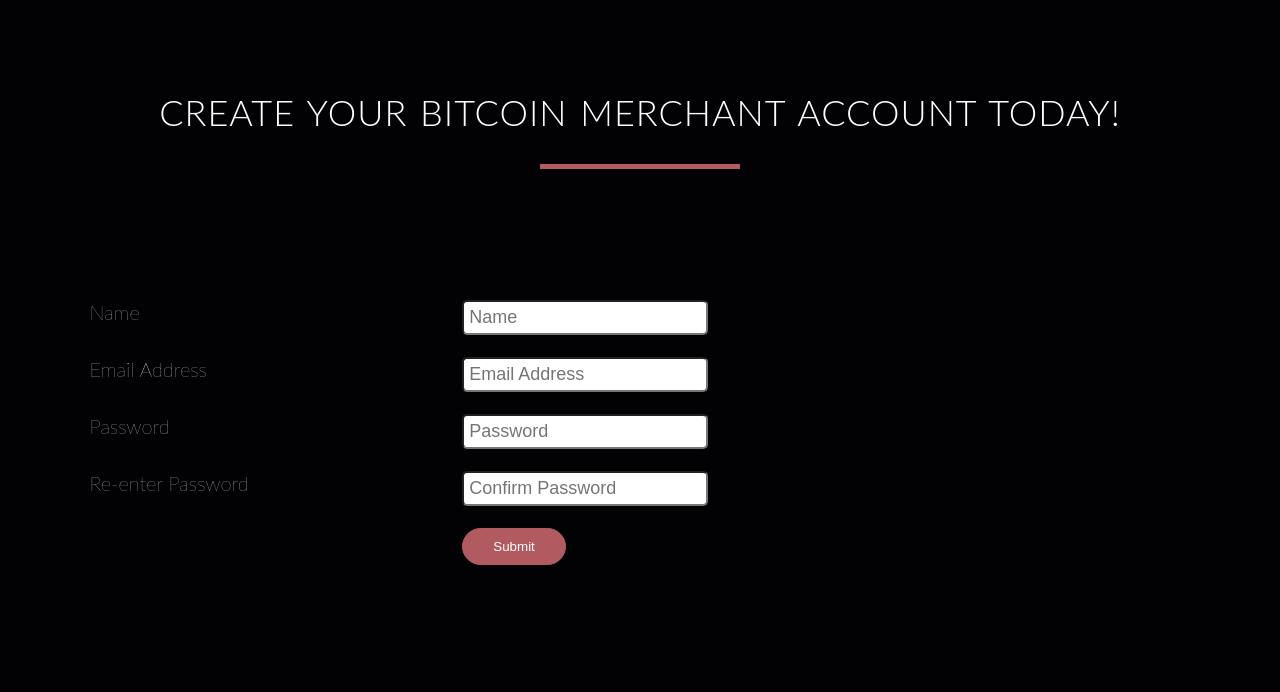
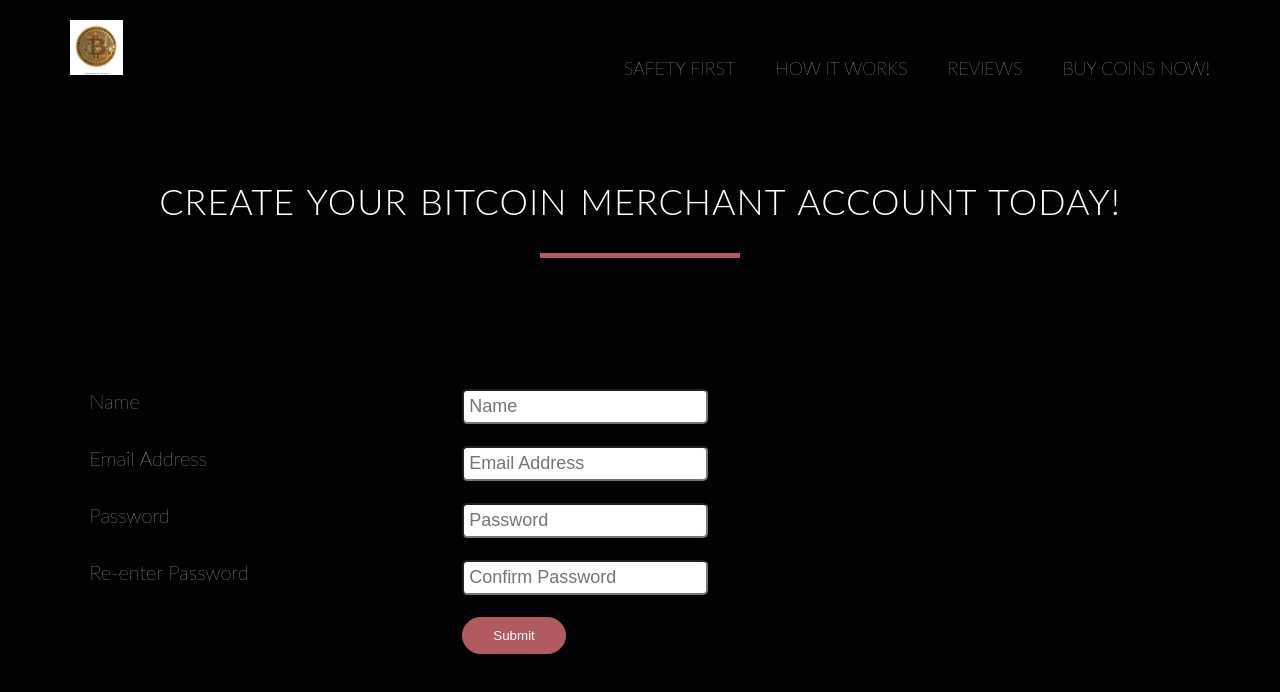
Before and after one commit to SakuraComputing/bitcoin-merchant, a React (Create React App) app: page /register in a window 1280 px wide. Shown: the top 692 px of the page. Built offline with nearby package versions, Linux system fonts and the light colour scheme.

Commit message:
Split Navbar out and re-style

```diff
--- a/src/App.js
+++ b/src/App.js
@@ -3,6 +3,7 @@ import { BrowserRouter as Router, Route } from 'react-router-dom';
 import { Provider } from 'react-redux';
 import store from './store';
 import '../src/styles/styles.scss';
+import Navbar from './components/layout/Navbar';
 import LandingPage from './components/Layout/LandingPage';
 import Register from './components/auth/Register';
 import Login from './components/auth/login';
@@ -14,6 +15,7 @@ class App extends Component {
       <Provider store={store}>
         <Router>
           <div>
+            <Navbar />
             <Route exact path="/" component={LandingPage} />
             <div>
               <Route exact path="/register" component={Register} />
--- a/src/components/layout/Header.js
+++ b/src/components/layout/Header.js
@@ -1,23 +1,9 @@
 import React from 'react'
-import bitcoin from '../../styles/img/bitcoin-logo.jpg';
 import { Link } from 'react-router-dom';
 
 const Header = () => {
     return (
         <div className="header-test">
-                <nav>
-                    <div className="row">
-                        <img src={bitcoin} alt="Bitcoin Merchant Logo" className="logo"/>
-                        <img src={bitcoin} alt="Bitcoin Merchant Logo" className="logo-black"/>
-                        <ul className="main-nav">
-                            <li><a href="#features">Safety First</a></li>
-                            <li><a href="#works">How it Works</a></li>
-                            <li><a href="#reviews">Reviews</a></li>
-                            <li><a href="#plans">Buy Coins Now!</a></li>
-                        </ul>
-                        <a className="mobile-nav-icon js--nav-icon"><i className="ion-navicon-round"></i></a>
-                    </div>
-                </nav>
                 <div className="merchant-text-box">
                     <h1>Bitcoin is making people rich.<br></br> You can become the next millionaire....</h1>
                     <Link className="btn btn-full" to="/login">Buy Coins Now!</Link>
--- /dev/null
+++ b/src/components/layout/Navbar.js
@@ -0,0 +1,25 @@
+import React, { PureComponent } from 'react'
+import bitcoin from '../../styles/img/bitcoin-logo.jpg';
+
+class Navbar extends PureComponent {
+  render() {
+    return (
+      <div>
+            <nav>
+                <div className="row">
+                    <img src={bitcoin} alt="Bitcoin Merchant Logo" className="logo"/>
+                    <img src={bitcoin} alt="Bitcoin Merchant Logo" className="logo-black"/>
+                    <ul className="main-nav">
+                        <li><a href="#features">Safety First</a></li>
+                        <li><a href="#works">How it Works</a></li>
+                        <li><a href="#reviews">Reviews</a></li>
+                        <li><a href="#plans">Buy Coins Now!</a></li>
+                    </ul>
+                    <a className="mobile-nav-icon js--nav-icon"><i className="ion-navicon-round"></i></a>
+                </div>
+            </nav>
+      </div>
+    )
+  }
+}
+export default Navbar;
--- a/src/styles/components/_header.scss
+++ b/src/styles/components/_header.scss
@@ -12,7 +12,7 @@
 }
 
 .logo {
-    height: 65px;
+    height: 55px;
     width: auto;
     float: left;
     margin-top: 20px;
--- /dev/null
+++ b/src/styles/components/_navbar.scss
@@ -0,0 +1,31 @@
+/* Main Navi */
+.main-nav {
+    float: right;
+    list-style: none;
+    margin-top: 10px;
+    margin-bottom: 10px;
+}
+
+.main-nav li {
+    display: inline-block;
+    margin-left: 40px;
+}
+
+.main-nav li a:link,
+.main-nav li a:visited
+{
+    padding: 8px 0;
+    color: $white-main;
+    text-decoration: none;
+    text-transform: uppercase;
+    font-size: 90%;
+    border-bottom: 2px solid transparent;
+    -webkit-transition: border-bottom 0.2s;
+    transition: border-bottom 0.2s;
+}
+
+.main-nav li a:hover,
+.main-nav li a:active
+{
+    border-bottom: 2px solid $star;
+}
--- a/src/styles/styles.scss
+++ b/src/styles/styles.scss
@@ -4,6 +4,7 @@
 @import './css/grid';
 @import './base/forms';
 @import './base/errors';
+@import './components/navbar';
 @import './components/header';
 @import './components/features';
 @import './components/works';
```
